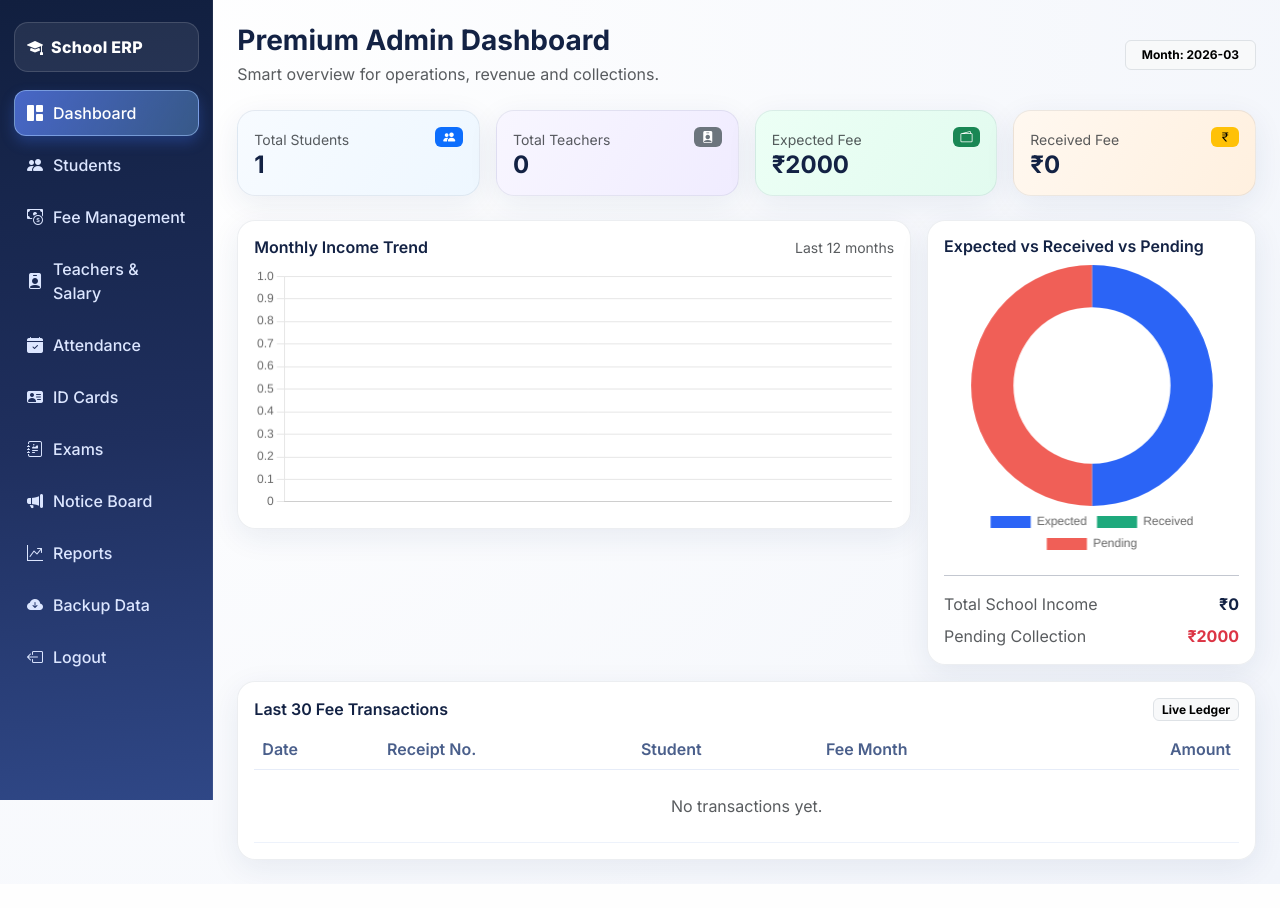
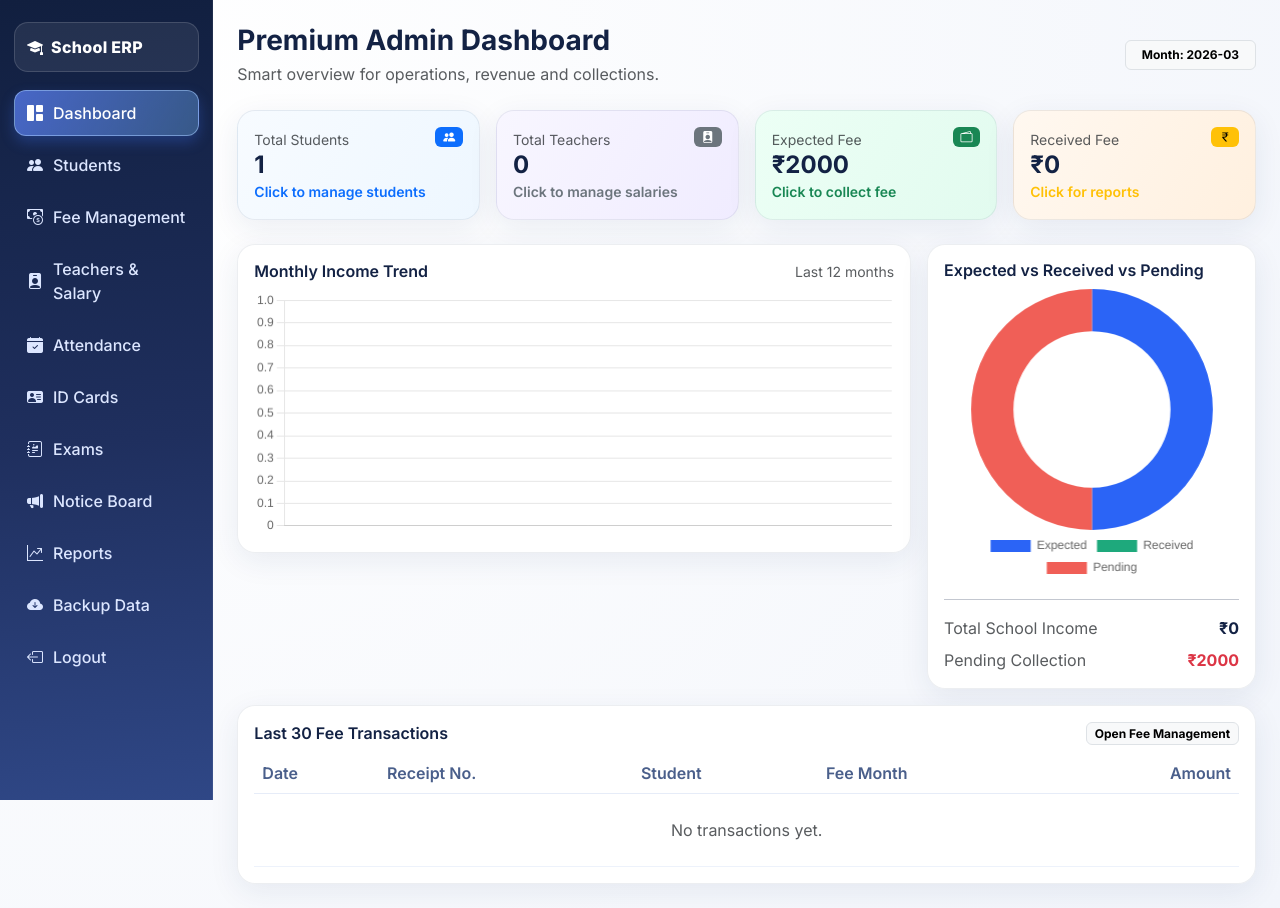
Before and after one commit to vpkumar9661/vvm, a Flask app: page /dashboard in a window 1280 px wide. Before the commit the page ends 884 px from the top, so only its background shows below. Run offline with Flask 3, Linux system fonts and the light colour scheme; a user stored in the database is signed in; data comes from the database, SQL or seed files in the repository; data that the repository does not hold is empty.

Commit message:
Make dashboard sections clickable with premium link cards

```diff
--- a/templates/base.html
+++ b/templates/base.html
@@ -99,6 +99,22 @@
       border-color: #edf2fb;
     }
 
+    .dashboard-link-card {
+      text-decoration: none;
+      color: inherit;
+      display: block;
+    }
+
+    .dashboard-link-card .premium-card {
+      transition: transform .18s ease, box-shadow .18s ease, border-color .18s ease;
+    }
+
+    .dashboard-link-card:hover .premium-card {
+      transform: translateY(-3px);
+      box-shadow: 0 14px 34px rgba(25, 48, 97, 0.14);
+      border-color: rgba(44, 94, 220, 0.22);
+    }
+
     @media (max-width: 992px) {
       .sidebar-wrap {
         min-height: auto;
--- a/templates/dashboard.html
+++ b/templates/dashboard.html
@@ -10,51 +10,63 @@
 
 <div class="row g-3 mb-4">
   <div class="col-xl-3 col-md-6">
+    <a class="dashboard-link-card" href="{{ url_for('students') }}" title="Open Students section">
       <div class="premium-card p-3 h-100" style="background:linear-gradient(120deg,#f7fbff,#eef7ff);">
         <div class="d-flex justify-content-between align-items-start">
           <div>
             <small class="text-muted">Total Students</small>
             <h4 class="fw-bold mb-0">{{ student_count }}</h4>
+            <small class="text-primary fw-semibold">Click to manage students</small>
           </div>
           <span class="badge text-bg-primary"><i class="bi bi-people-fill"></i></span>
         </div>
       </div>
+    </a>
   </div>
 
   <div class="col-xl-3 col-md-6">
+    <a class="dashboard-link-card" href="{{ url_for('teachers') }}" title="Open Teachers section">
       <div class="premium-card p-3 h-100" style="background:linear-gradient(120deg,#f8f6ff,#f0ecff);">
         <div class="d-flex justify-content-between align-items-start">
           <div>
             <small class="text-muted">Total Teachers</small>
             <h4 class="fw-bold mb-0">{{ teacher_count }}</h4>
+            <small class="text-secondary fw-semibold">Click to manage salaries</small>
           </div>
           <span class="badge text-bg-secondary"><i class="bi bi-person-badge-fill"></i></span>
         </div>
       </div>
+    </a>
   </div>
 
   <div class="col-xl-3 col-md-6">
+    <a class="dashboard-link-card" href="{{ url_for('fees') }}" title="Open Fee Management section">
       <div class="premium-card p-3 h-100" style="background:linear-gradient(120deg,#ecfff5,#e2fbef);">
         <div class="d-flex justify-content-between align-items-start">
           <div>
             <small class="text-muted">Expected Fee</small>
             <h4 class="fw-bold mb-0">₹{{ '%.0f'|format(expected_fees) }}</h4>
+            <small class="text-success fw-semibold">Click to collect fee</small>
           </div>
           <span class="badge text-bg-success"><i class="bi bi-wallet2"></i></span>
         </div>
       </div>
+    </a>
   </div>
 
   <div class="col-xl-3 col-md-6">
+    <a class="dashboard-link-card" href="{{ url_for('reports') }}" title="Open Reports section">
       <div class="premium-card p-3 h-100" style="background:linear-gradient(120deg,#fff8f0,#fff0df);">
         <div class="d-flex justify-content-between align-items-start">
           <div>
             <small class="text-muted">Received Fee</small>
             <h4 class="fw-bold mb-0">₹{{ '%.0f'|format(received_this_month) }}</h4>
+            <small class="text-warning fw-semibold">Click for reports</small>
           </div>
           <span class="badge text-bg-warning"><i class="bi bi-currency-rupee"></i></span>
         </div>
       </div>
+    </a>
   </div>
 </div>
 
@@ -89,7 +101,7 @@
 <div class="premium-card p-3">
   <div class="d-flex justify-content-between align-items-center mb-2">
     <h6 class="mb-0 fw-semibold">Last 30 Fee Transactions</h6>
-    <span class="badge text-bg-light border">Live Ledger</span>
+    <a class="badge text-bg-light border text-decoration-none" href="{{ url_for('fees') }}">Open Fee Management</a>
   </div>
   <div class="table-responsive">
     <table class="table premium-table table-hover align-middle mb-0">
@@ -106,7 +118,7 @@
         {% for t in last_transactions %}
         <tr>
           <td>{{ t.paid_on }}</td>
-          <td><span class="badge text-bg-light border">{{ t.receipt_no }}</span></td>
+          <td><a class="badge text-bg-light border text-decoration-none" href="{{ url_for('receipt_pdf', receipt_no=t.receipt_no) }}">{{ t.receipt_no }}</a></td>
           <td>{{ t.student_name }}</td>
           <td>{{ t.fee_month }}</td>
           <td class="text-end fw-semibold">₹{{ '%.0f'|format(t.total_paid) }}</td>
```
Lines whose indentation alone changed are shown as unchanged.
